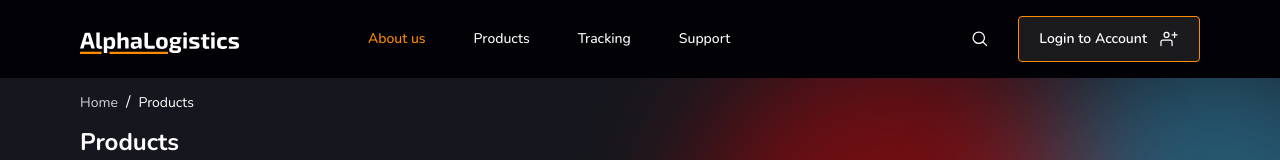
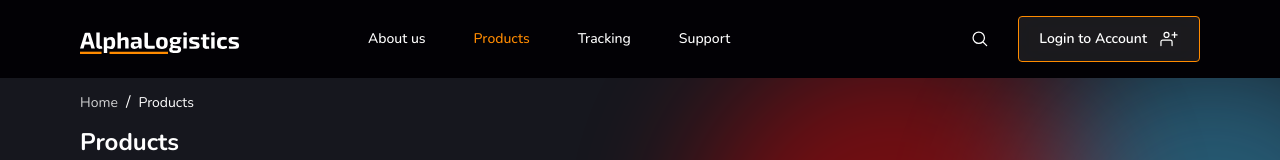
Before and after one commit to chipxack/AlphaLogistics, a Next.js app: page /products in a window 1280 px wide. Shown: the top 160 px of the page. Built offline with nearby package versions, Linux system fonts and the light colour scheme; a web font is replaced by a local one.

Commit message:
Complete Header Menu active class

```diff
--- a/#/components/Header/index.jsx
+++ b/#/components/Header/index.jsx
@@ -3,6 +3,7 @@ import Logo from "components/Logo";
 import SvgAddUser from "icons/SvgAddUser";
 import SvgSearch from "icons/SvgSearch";
 import Link from "next/link";
+import { useRouter } from "next/router";
 
 const style = {
   menu: `text-white text-sm font-medium cursor-pointer duration-200 hover:text-orange-primary`,
@@ -11,6 +12,7 @@ const style = {
 };
 
 function Header(props) {
+  const router = useRouter();
   return (
     <header
       className={clsx({
@@ -26,19 +28,47 @@ function Header(props) {
           </Link>
 
           <ul className="fcb space-x-12">
-            <Link href={`/about`}>
-              <li className={style.menuActive}>About us</li>
+            <Link href={`/`}>
+              <li
+                className={clsx({
+                  [style.menuActive]: router.pathname === `/`,
+                  [style.menu]: router.pathname !== `/`,
+                })}
+              >
+                About us
+              </li>
             </Link>
 
             <Link href={`/products`}>
-              <li className={style.menu}>Products</li>
+              <li
+                className={clsx({
+                  [style.menuActive]: router.pathname === `/products`,
+                  [style.menu]: router.pathname !== `/products`,
+                })}
+              >
+                Products
+              </li>
             </Link>
 
             <Link href={`/tracking`}>
-              <li className={style.menu}>Tracking</li>
+              <li
+                className={clsx({
+                  [style.menuActive]: router.pathname === `/tracking`,
+                  [style.menu]: router.pathname !== `/tracking`,
+                })}
+              >
+                Tracking
+              </li>
             </Link>
-            <Link href={`/products`}>
-              <li className={style.menu}>Support</li>
+            <Link href={`/support`}>
+              <li
+                className={clsx({
+                  [style.menuActive]: router.pathname === `/support`,
+                  [style.menu]: router.pathname !== `/support`,
+                })}
+              >
+                Support
+              </li>
             </Link>
           </ul>
         </div>
```
